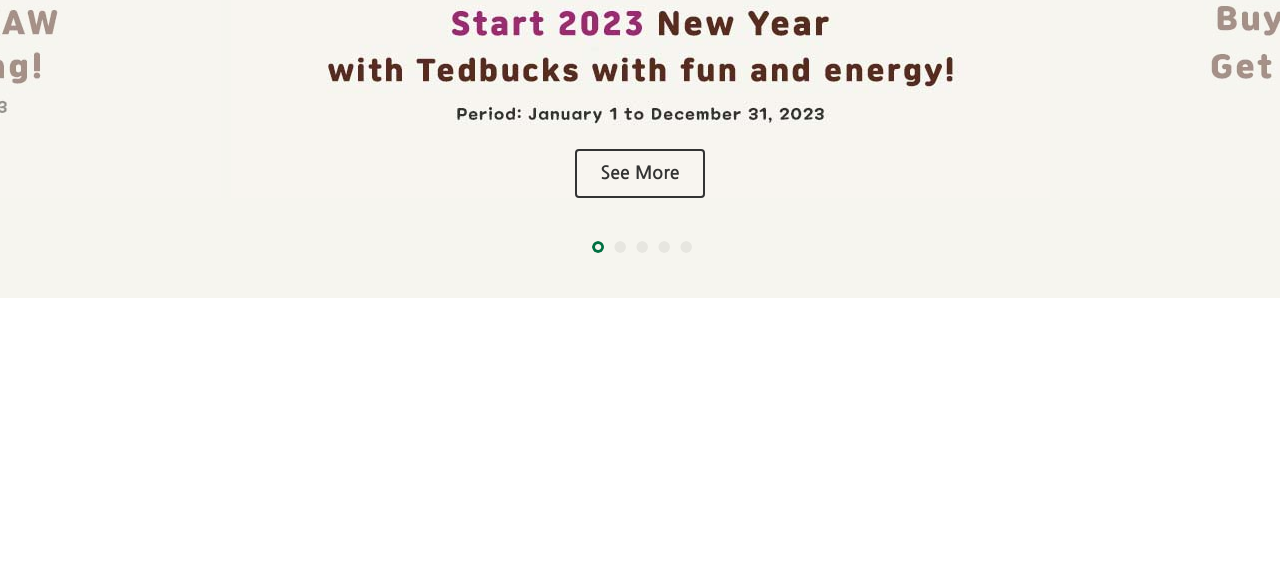
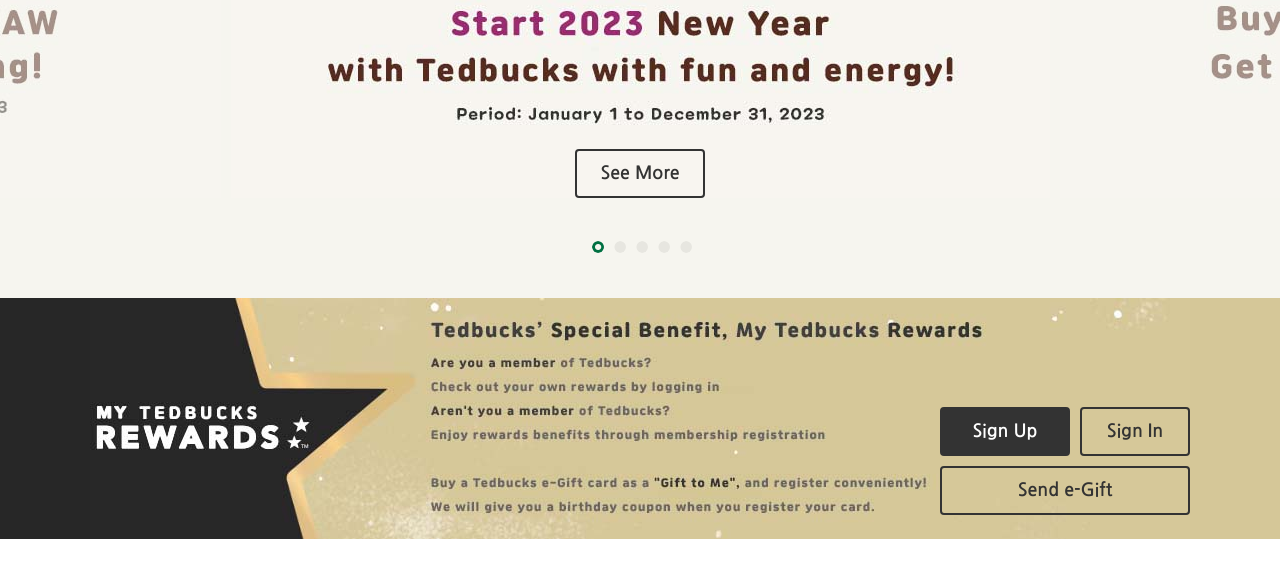
Before and after one commit to SeungjuShin93/tedbucks, a plain HTML site: page index.html in a window 1280 px wide. Shown: the part 1223-1801 px from the top of the page. Drawn offline with nearby package versions, Linux system fonts and the light colour scheme.

Commit message:
section -> rewards

```diff
--- a/css/main.css
+++ b/css/main.css
@@ -1,6 +1,7 @@
 @import 'header.css';
 @import 'visual.css';
 @import 'notice.css';
+@import 'rewards.css';
 
 /* COMMON */
 body {
--- /dev/null
+++ b/css/rewards.css
@@ -0,0 +1,42 @@
+/* REWARDS */
+.rewards {
+  position: relative;
+}
+.rewards .bg-left {
+  width: 50%;
+  height: 100%;
+  background-color: #272727;
+  position: absolute;
+  top: 0;
+  left: 0;
+}
+.rewards .bg-right {
+  width: 50%;
+  height: 100%;
+  background-color: #d5c798;
+  position: absolute;
+  top: 0;
+  right: 0;
+}
+.rewards .inner {
+  background: url('../images/rewards-custom.jpg');
+  height: 241px;
+}
+.rewards .btn-group {
+  position: absolute;
+  bottom: 24px;
+  right: 0;
+  width: 250px;
+  display: flex;
+  flex-wrap: wrap;
+}
+.rewards .btn-group .btn.sign-up {
+  margin-right: 10px;
+}
+.rewards .btn-group .btn.sign-in {
+  width: 110px;
+}
+.rewards .btn-group .btn.gift {
+  margin-top: 10px;
+  flex-grow: 1;
+}
--- a/index.html
+++ b/index.html
@@ -476,6 +476,19 @@
       </div>
     </div>
   </section>
+
+  <!-- REWARDS -->
+  <section class="rewards">
+    <bg class="bg-left"></bg>
+    <bg class="bg-right"></bg>
+    <div class="inner">
+      <div class="btn-group">
+        <div class="btn btn--reverse sign-up">Sign Up</div>
+        <div class="btn sign-in">Sign In</div>
+        <div class="btn gift">Send e-Gift</div>
+      </div>
+    </div>
+  </section>
 </body>
 
 </html>
```
Also changed, not shown: images/rewards-custom.jpg (added).
